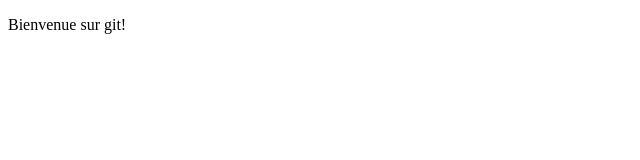
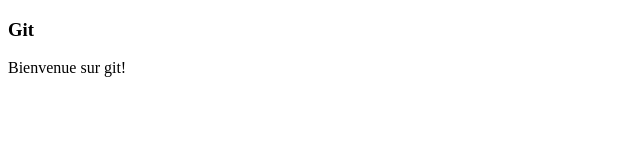
Before and after one commit to nicoAd/mon_site, a plain HTML site: page index.html in a window 1280 px wide. Shown: the whole page, without its empty margins (0-640 px from the left). Drawn offline with Linux system fonts and the light colour scheme.

Commit message:
Ajout du lien css et modi du html

```diff
--- a/index.html
+++ b/index.html
@@ -5,8 +5,13 @@
     <meta name="viewport" content="width=device-width, initial-scale=1.0">
     <meta http-equiv="X-UA-Compatible" content="ie=edge">
     <title>Git</title>
+    <link rel="stylesheet" href="./style.css" />
 </head>
 <body>
-    <p> Bienvenue sur git!</p>
+    <div>
+            <h3>Git</h3>
+            <p> Bienvenue sur git!</p>
+    </div>
+
 </body>
 </html>
```
